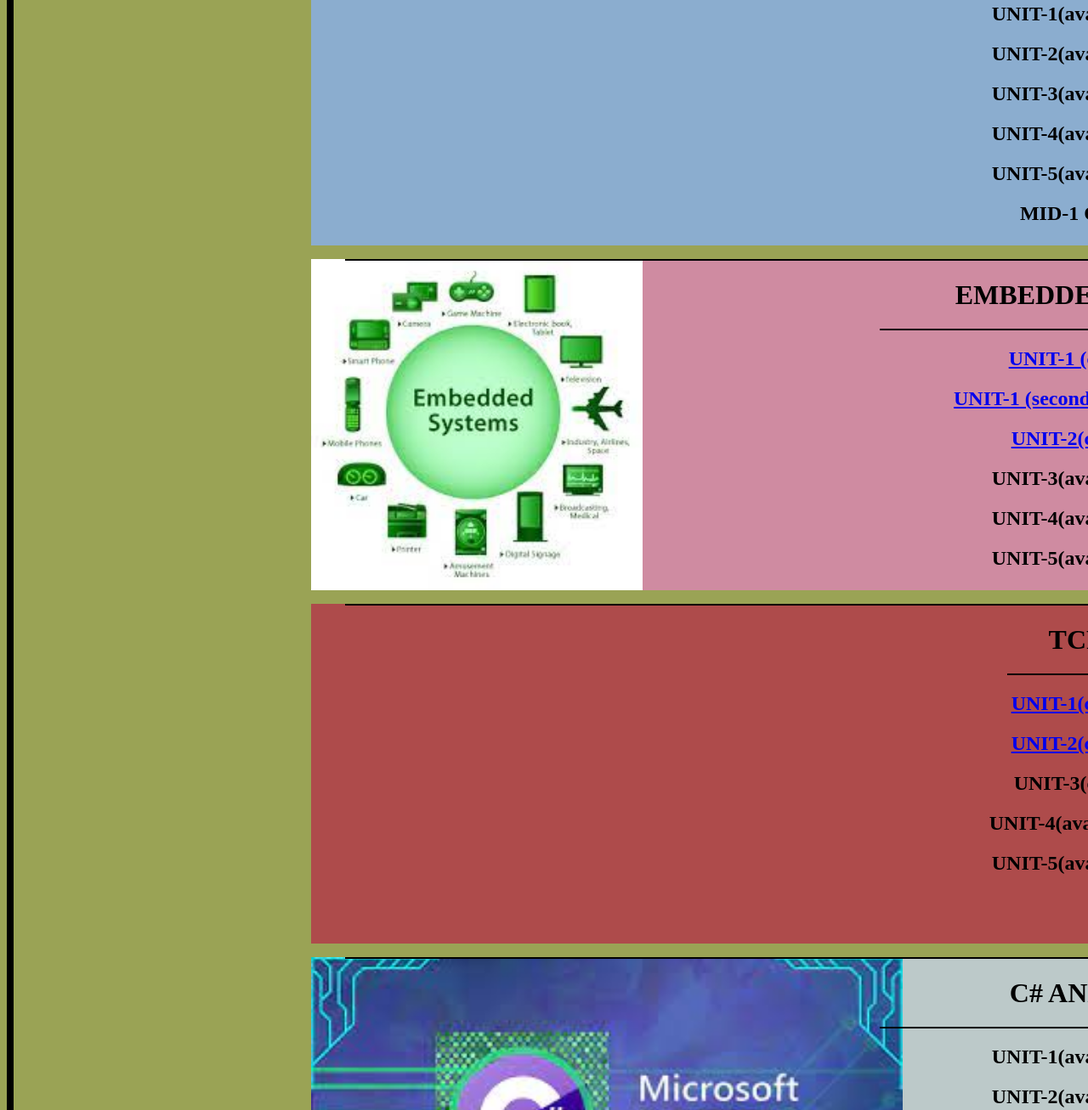
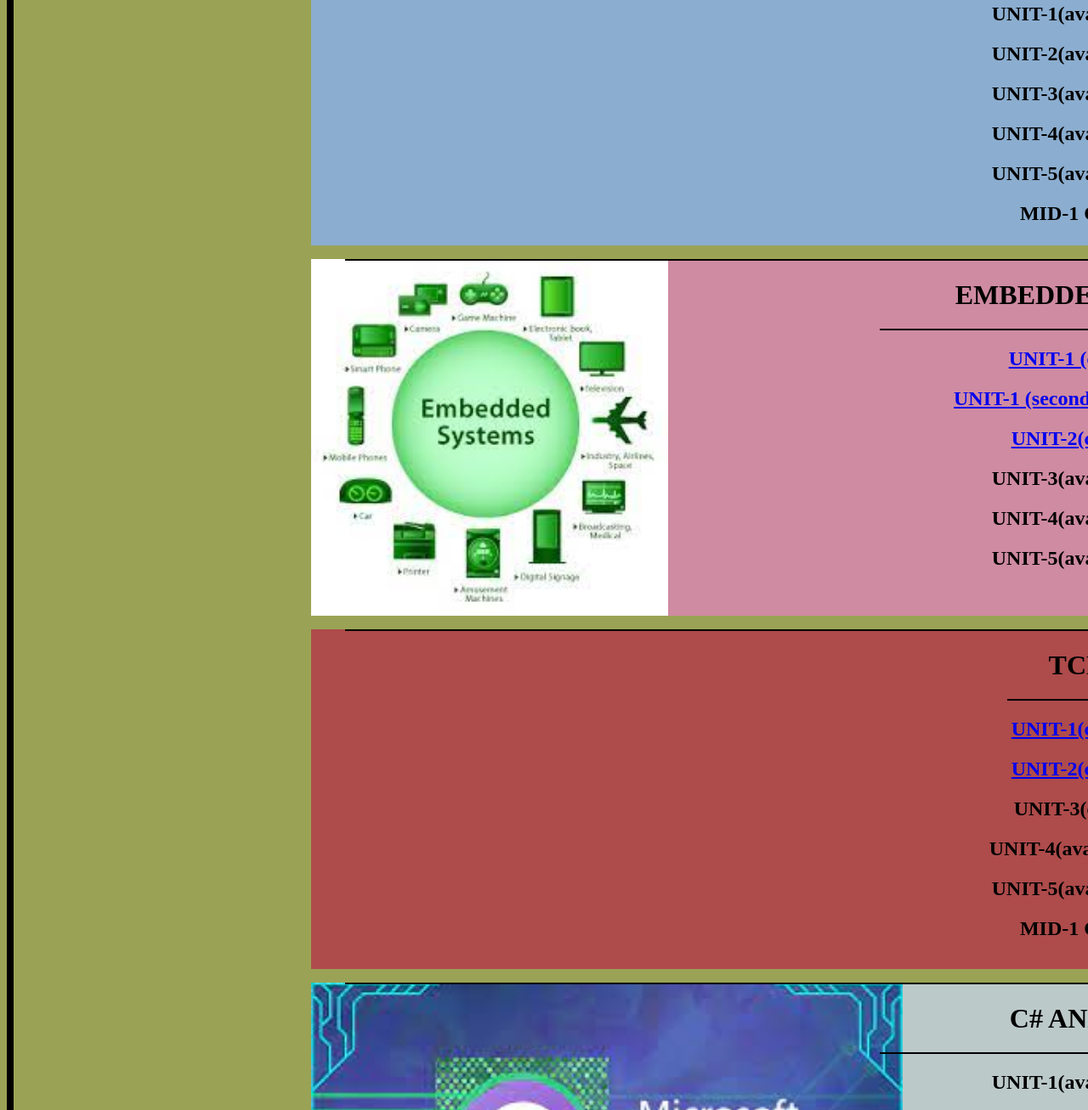
Before and after one commit to Vaddebabu/information1, a plain HTML site: page index.html in a window 1280 px wide. Shown: the part 1395-2702 px from the top of the page at 85% size. Drawn offline with Linux system fonts and the light colour scheme.

Commit message:
Update index.html

```diff
--- a/index.html
+++ b/index.html
@@ -78,7 +78,7 @@
             background-size:contain;
         }
         .es{
-            height:390px;
+            height:420px;
             width:1800px;
             border:2 px solid red;
             background-image:url(es.jpeg);
@@ -190,7 +190,7 @@
         <hr color="black"><h1>ESSENTIALS OF MANAGEMENT SCIENCE </h1><hr width="500px" color="black">
         <li><a href=https://drive.google.com/file/d/1IMItzK6Y2q24DsmTrn13E1DKZPDIyRX5/view?usp=drivesdk><h2>ALL UNITS (click here)</h2></a></li>
         <li><a href=https://docs.google.com/presentation/d/1Isu803tdLv9pzRdFlF32Va92A8Qlx3u5/edit?usp=drivesdk&ouid=112636321057765772242&rtpof=true&sd=true><h2>DELEGATION OF AUTHORITY (click here)</h2></a></li>
-        <li><h2>MID-1 QPAPER</h2></li>
+        <li><a href:https://drive.google.com/file/d/1uvg5TMVP87CN2SEj5zPSvhDIoxbEhyfO/view?usp=drivesdk><h2>MID-1 QPAPER(click here)</h2></a></li>
     </ul>
     </div>
     </div></center>
@@ -270,6 +270,8 @@
         <li><h2>UNIT-3(clickhere)</h2></li>
         <li><h2>UNIT-4(available soon )</h2></li>
         <li><h2>UNIT-5(available soon)</h2></li>
+         <li><h2>MID-1 QPAPER</h2></li>
+
 </div>
 </div>
 </ul>
```
